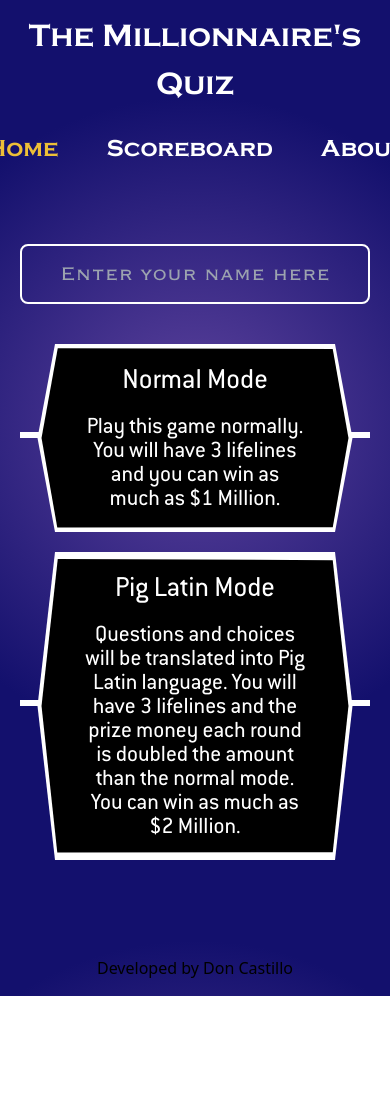
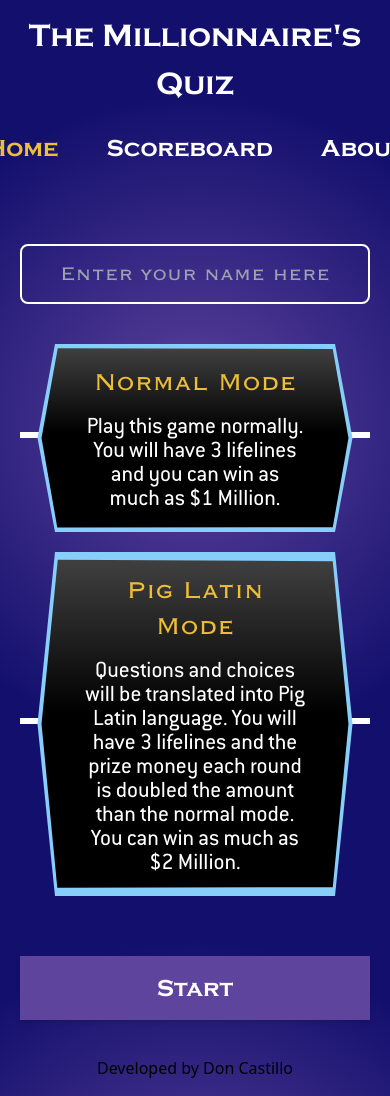
Before and after one commit to DonCastillo/the-millionaires-quiz, a SvelteKit app: page / in a window 390 px wide. Before the commit the page ends 996 px from the top, so only its background shows below. Built offline with nearby package versions, Linux system fonts and the light colour scheme.

Commit message:
initial implementation of the homepage

```diff
--- /dev/null
+++ b/src/lib/components/container/Button.svelte
@@ -0,0 +1,16 @@
+<script lang="ts">
+	export let buttonText: string = "Click me";
+	let focused: boolean = false;
+</script>
+
+<button
+	class="button block w-full py-4 px-2 text-2xl font-heading-bold shadow-md bg-primary-1 text-white"
+	class:yellow-highlight={focused}
+	on:mouseenter={() => (focused = true)}
+	on:mouseleave={() => (focused = false)}
+	on:mousedown={() => (focused = true)}
+	on:mouseup={() => (focused = false)}
+	on:click
+>
+	{buttonText}
+</button>
--- a/src/lib/components/container/Hexagon.svelte
+++ b/src/lib/components/container/Hexagon.svelte
@@ -1,25 +1,38 @@
 <script lang="ts">
 	export let style: string = "";
-    console.log(style)
+	console.log(style);
 </script>
 
 <div class="hexagon-container relative flex justify-center items-center mb-5">
 	<div class="hexagon-outer w-full">
-        <div class="hexagon-inner text-2xl leading-7 text-white font-normal-regular bg-primary-2 px-16 py-5 sm:px-20 sm:py-10 {style}">
+		<button
+			class="hexagon-inner text-2xl leading-7  text-white font-normal-regular px-16 py-5 sm:px-20 sm:py-10 {style}"
+			on:mousedown
+			on:mouseup
+			on:mouseenter
+			on:mouseleave
+			on:click
+		>
 			<slot />
+		</button>
 	</div>
 </div>
-</div>
-
 
 <style>
 	.hexagon-outer {
 		clip-path: polygon(10% 0%, 90% 0, 95% 50%, 90% 100%, 10% 100%, 5% 50%);
-		background-color: white;
+		background-color: lightskyblue;
 	}
 	.hexagon-inner {
-		clip-path: polygon(10.79% 2.28%, 89.35% 2.66%, 93.85% 50%, 89.36% 97.45%, 10.65% 97.59%, 6.15% 50%);
-        background-color: black;
+		clip-path: polygon(
+			10.79% 2.28%,
+			89.35% 2.66%,
+			93.85% 50%,
+			89.36% 97.45%,
+			10.65% 97.59%,
+			6.15% 50%
+		);
+
 	}
 	.hexagon-container::before {
 		content: "";
@@ -28,6 +41,6 @@
 		left: 0;
 		border-bottom: 6px solid white;
 		width: 100%;
-        height:50%;
+		height: 50%;
 	}
 </style>
--- /dev/null
+++ b/src/lib/constants/mode.constants.ts
@@ -0,0 +1,4 @@
+export enum Mode {
+    NORMAL = "normal",
+    PIGLATIN = "piglatin"
+}
--- a/src/lib/store/main.ts
+++ b/src/lib/store/main.ts
@@ -1,9 +1,9 @@
 import { writable, readable } from "svelte/store";
 
-export const access_token = writable("");
-export const user_name = writable("");
-export const user_cash_prize = writable(1000);
+export const access_token = writable<string | null>(null);
+export const user_name = writable<string | null>("");
+export const user_cash_prize = writable<string | number>(0);
 
-export const easy_questions = writable([]);
-export const medium_questions = writable([]);
-export const hard_questions = writable([]);
+export const easy_questions = writable<string[]>([]);
+export const medium_questions = writable<string[]>([]);
+export const hard_questions = writable<string[]>([]);
--- a/src/routes/+page.svelte
+++ b/src/routes/+page.svelte
@@ -1,11 +1,33 @@
 <script lang="ts">
+	import {goto} from "$app/navigation";
+	import Button from "$lib/components/container/Button.svelte";
 	import Hexagon from "$lib/components/container/Hexagon.svelte";
+	import { Mode } from "$lib/constants/mode.constants";
+	import { access_token } from "$lib/store/main";
 
 	console.log("This is the home page");
+	const TEXTFIELD_NAME = "Enter your name here";
+
 	let userName: string | null = null;
-	const TEXTFIELD_NAME = "Enter your name here";
-	// $: userName = userName?.trim();
-	$: console.log("userName: ", userName);
+	let chosenMode: Mode | null = null;
+
+	$: normalHighlight = chosenMode === Mode.NORMAL ? 'yellow-highlight' : 'black-highlight';
+	$: piglatinHighlight = chosenMode === Mode.PIGLATIN ? 'yellow-highlight' : 'black-highlight';
+	$: normalHeading = chosenMode === Mode.NORMAL ? 'color-primary-2' : 'color-selected-1';
+	$: piglatinHeading = chosenMode === Mode.PIGLATIN ? 'color-primary-2' : 'color-selected-1';
+
+	const clickHandler = () => {
+		$access_token = userName;
+		goto(`/game/${chosenMode}`);
+	};
+
+	const toggleMode = (mode: Mode) => {
+		if(chosenMode === mode) {
+			chosenMode = null;
+		} else {
+			chosenMode = mode;
+		}
+	};
 </script>
 
 <section class="container max-w-[1124px] p-5 mx-5 min-h-[500px]">
@@ -23,19 +45,40 @@
 			class="w-full text-2xl py-3 px-4 text-center font-heading-regular bg-transparent text-white border-2 border-white rounded-lg"
 		/>
 	</div>
-	<div class="flex flex-col md:flex-row md:justify-stretch md:items-center gap-0 my-10">
+	<div
+		class="flex flex-col md:flex-row md:justify-stretch md:items-center gap-0 my-10"
+	>
 		<div class="w-full md:w-1/2">
-			<Hexagon style={"md:h-[350px] text-center flex flex-col items-center justify-center"}>
-				<h3 class="text-3xl mb-4">Normal Mode</h3>
-				<p class="leading-6">Play this game normally. You will have 3 lifelines and you can win as much as $1 Million.</p>
+			<Hexagon
+				style="md:h-[350px] text-center flex flex-col items-center justify-center {normalHighlight}"
+				on:click={() => toggleMode(Mode.NORMAL)}
+			>
+				<h3 class="font-heading-regular text-3xl mb-4 {normalHeading}">
+					Normal Mode
+				</h3>
+				<p class="leading-6">
+					Play this game normally. You will have 3 lifelines and you can win as
+					much as $1 Million.
+				</p>
 			</Hexagon>
 		</div>
 		<div class="w-full md:w-1/2">
-			<Hexagon style={"md:h-[350px] text-center flex flex-col items-center justify-center"}>
-				<h3 class="text-3xl mb-4">Pig Latin Mode</h3>
-				<p class="leading-6">Questions and choices will be translated into Pig Latin language. You will have 3 lifelines and the prize money each round is doubled the amount than the normal mode. You can win as much as $2 Million.</p>
+			<Hexagon
+				style="md:h-[350px] text-center flex flex-col items-center justify-center {piglatinHighlight}"
+				on:click={() => toggleMode(Mode.PIGLATIN)}
+			>
+				<h3 class="font-heading-regular text-3xl mb-4 {piglatinHeading}">
+					Pig Latin Mode
+				</h3>
+				<p class="leading-6">
+					Questions and choices will be translated into Pig Latin language. You
+					will have 3 lifelines and the prize money each round is doubled the
+					amount than the normal mode. You can win as much as $2 Million.
+				</p>
 			</Hexagon>
 		</div>
-
+	</div>
+	<div>
+		<Button buttonText="Start" on:click={clickHandler} />
 	</div>
 </section>
--- a/src/routes/styles.css
+++ b/src/routes/styles.css
@@ -98,10 +98,27 @@ body {
 	background-attachment: fixed;
 }
 
-.prize-highlighted, .selected-item {
+.prize-highlighted, .selected-item, .yellow-highlight {
 	background: var(--color-selected-1);
 	background: radial-gradient(circle, var(--color-selected-1) 0%, var(--color-selected-2) 35%);
-	color: #000;
+	color: var(--color-primary-2);
+}
+
+.green-highlight {
+	background: var(--color-correct-1);
+	background: radial-gradient(circle, var(--color-correct-1) 0%, var(--color-correct-2) 35%);
+	color: "#fff";
+}
+
+.violet-highlight {
+	background: var(--color-primary-1);
+	background: radial-gradient(circle, var(--color-primary-1) 0%, var(--color-primary-2) 35%);
+	color: "#fff";
+}
+
+.black-highlight {
+	background: rgb(0, 0, 0);
+	background: linear-gradient(0deg,rgba(0, 0, 0, 1) 53%,rgba(67, 67, 67, 1) 100%);
 }
 
 nav [aria-current="true"] {
```
Also changed, not shown: package.json (line endings or trailing spaces). Lines whose indentation alone changed are shown as unchanged.
